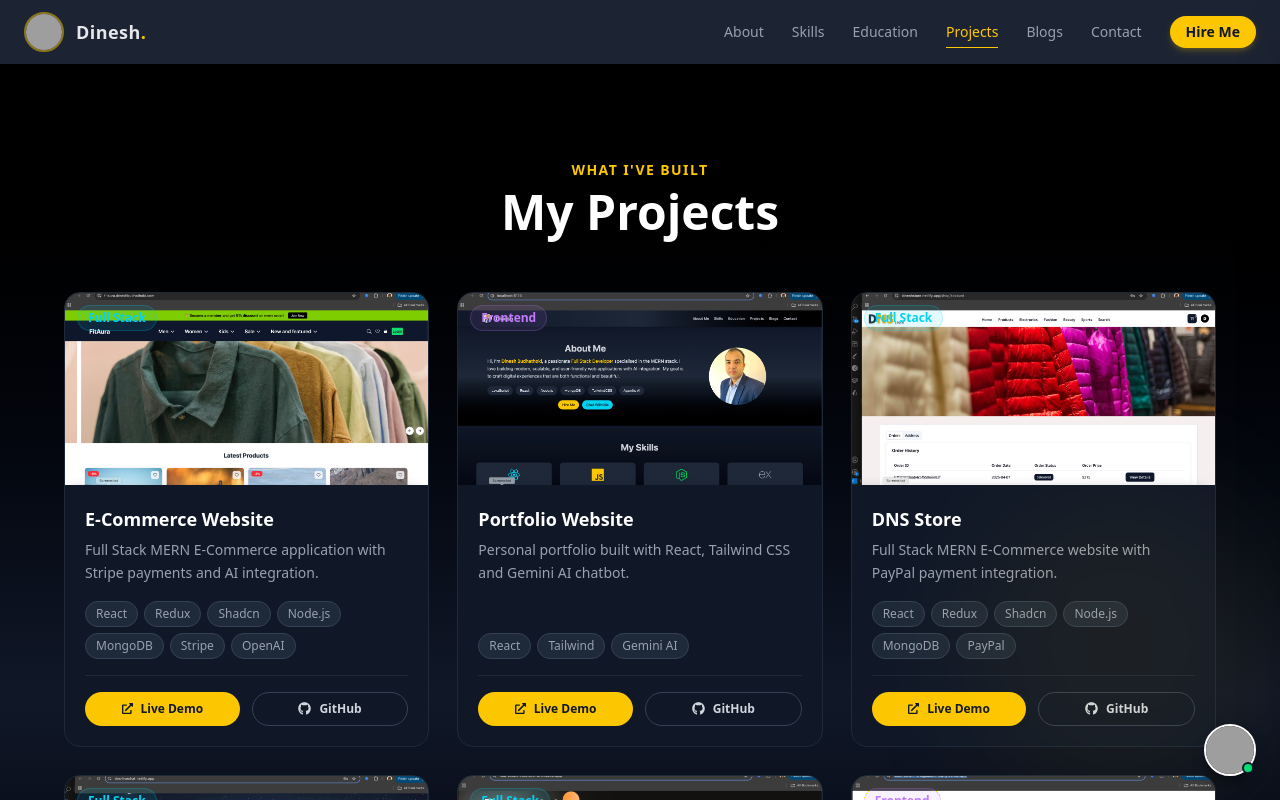
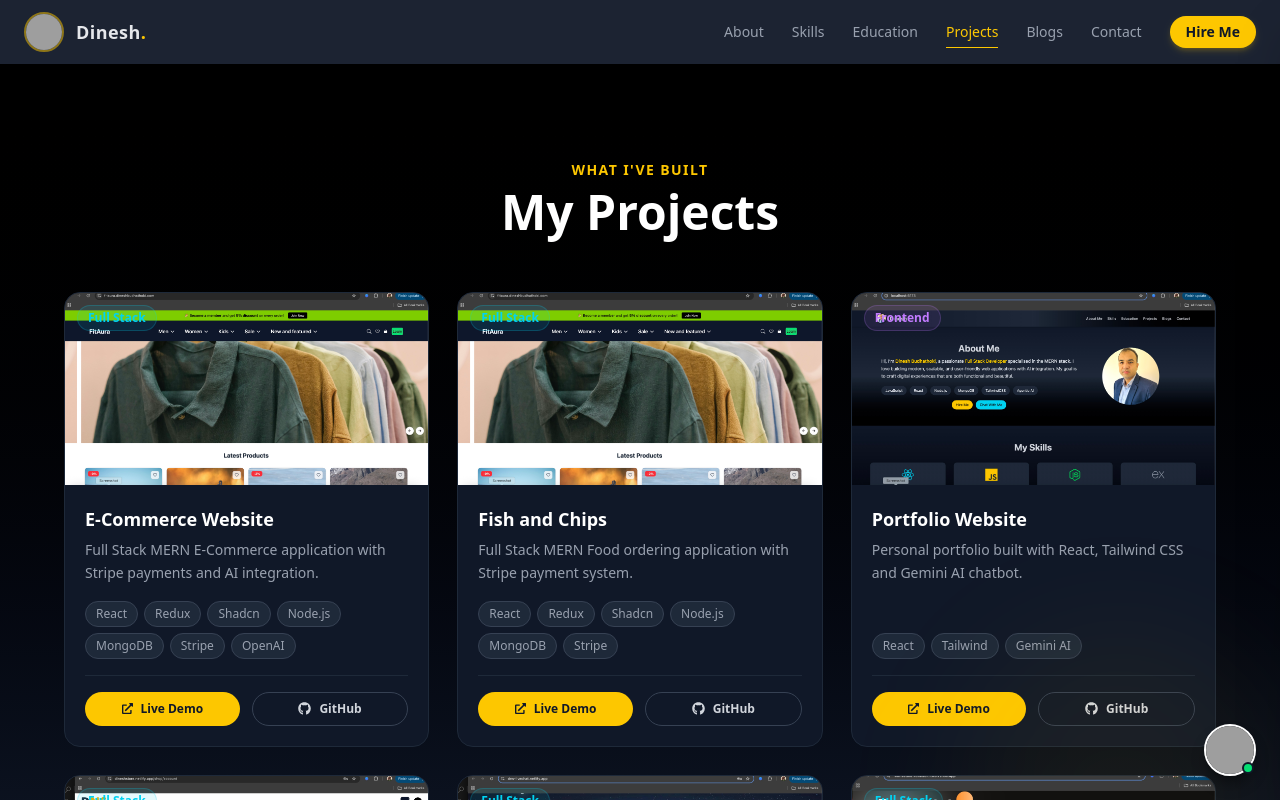
Before and after one commit to budhathokidinesh/Portfolio, a React (Vite) app: page /projects in a window 1280 px wide. Shown: the top 800 px of the page. Built offline with nearby package versions, Linux system fonts and the light colour scheme; no server answers; grey boxes are pictures that could not be loaded.

Commit message:
update projects data

```diff
--- a/src/components/Projects.jsx
+++ b/src/components/Projects.jsx
@@ -13,13 +13,32 @@ const projectData = [
       "Full Stack MERN E-Commerce application with Stripe payments and AI integration.",
     image: fitaura,
     link: "https://fitaura.dineshbudhathoki.com",
-    github: "https://github.com/budhathokidinesh?tab=repositories",
-    tags: ["React", "Redux", "Shadcn", "Node.js", "MongoDB", "Stripe", "OpenAI"],
+    github: "https://github.com/budhathokidinesh/E-Commerce-Client-Front",
+    tags: [
+      "React",
+      "Redux",
+      "Shadcn",
+      "Node.js",
+      "MongoDB",
+      "Stripe",
+      "OpenAI",
+    ],
+    type: "Full Stack",
+  },
+  {
+    title: "Fish and Chips",
+    description:
+      "Full Stack MERN Food ordering application with Stripe payment system.",
+    image: fitaura,
+    link: "https://ishikiya-front.vercel.app/",
+    github: "https://github.com/budhathokidinesh/Ishikiya-front",
+    tags: ["React", "Redux", "Shadcn", "Node.js", "MongoDB", "Stripe"],
     type: "Full Stack",
   },
   {
     title: "Portfolio Website",
-    description: "Personal portfolio built with React, Tailwind CSS and Gemini AI chatbot.",
+    description:
+      "Personal portfolio built with React, Tailwind CSS and Gemini AI chatbot.",
     image: portfolio,
     link: "https://www.dineshbudhathoki.com",
     github: "https://github.com/budhathokidinesh?tab=repositories",
@@ -57,8 +76,7 @@ const projectData = [
   },
   {
     title: "Time Management",
-    description:
-      "Blog app with full CRUD operations and JWT authentication.",
+    description: "Blog app with full CRUD operations and JWT authentication.",
     image: time,
     link: "https://react-time-management-tawny.vercel.app",
     github: "https://github.com/budhathokidinesh?tab=repositories",
@@ -127,7 +145,9 @@ const Projects = () => {
                   </a>
                 </div>
                 {/* Type badge */}
-                <span className={`absolute top-3 left-3 text-xs font-semibold px-2.5 py-1 rounded-full border ${typeColor[project.type]}`}>
+                <span
+                  className={`absolute top-3 left-3 text-xs font-semibold px-2.5 py-1 rounded-full border ${typeColor[project.type]}`}
+                >
                   {project.type}
                 </span>
               </div>
```
